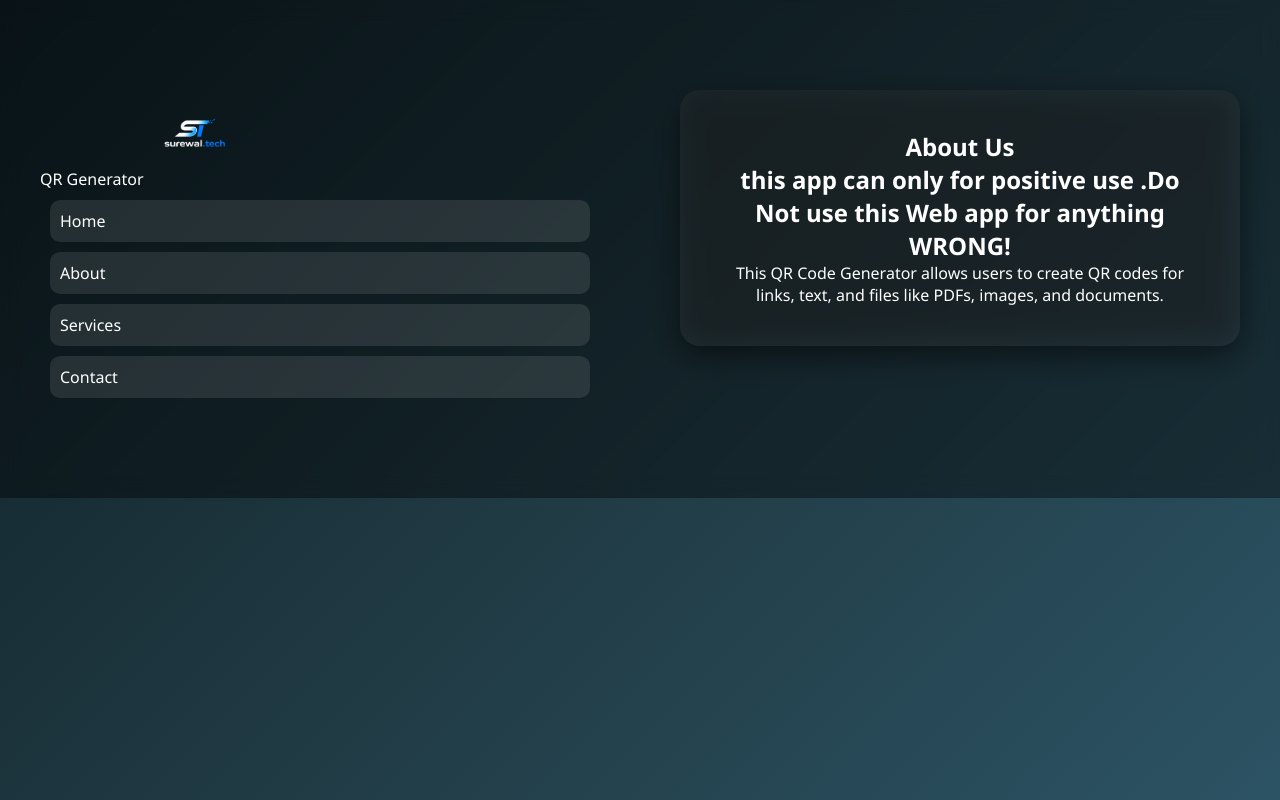
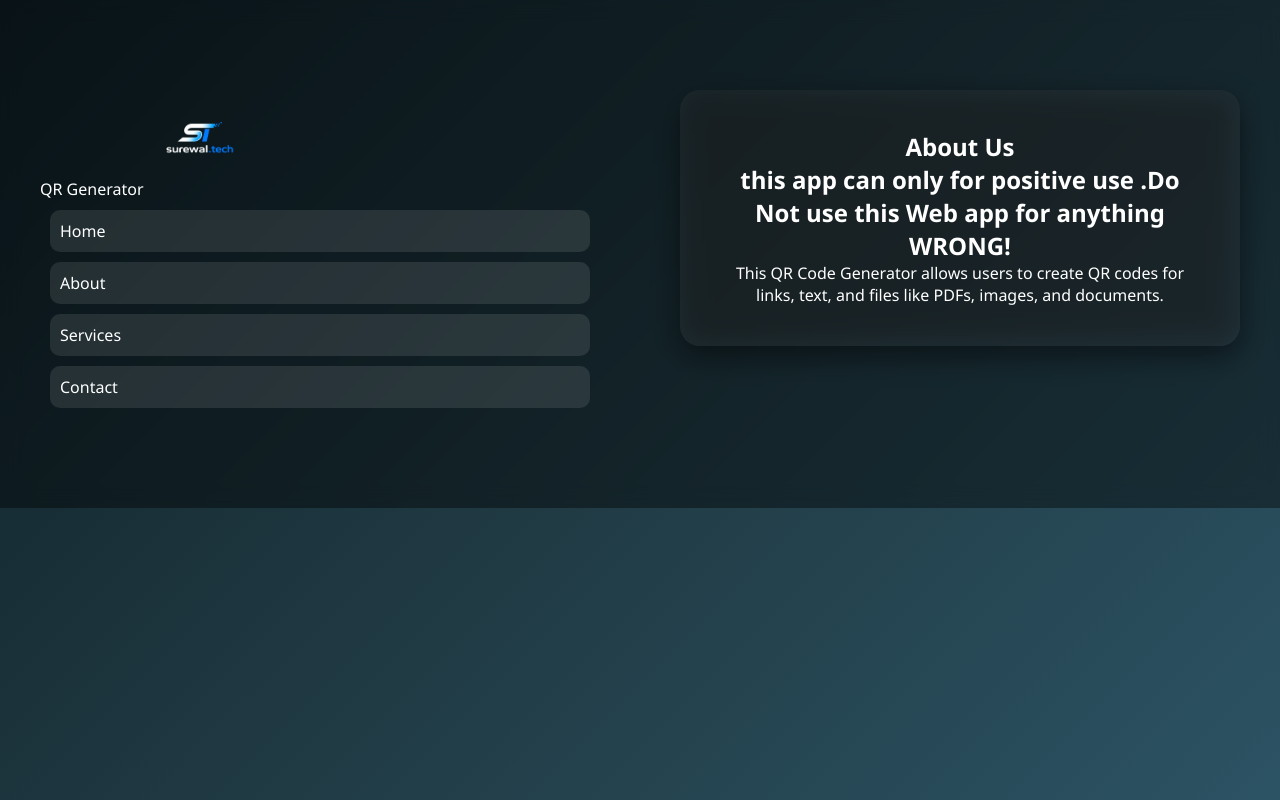
Before and after one commit to MohitSurewal/QR--Code-Generator, a Flask app: page /about in a window 1280 px wide. Run offline with Flask 3, Linux system fonts and the light colour scheme.

Commit message:
Update font weights and logo image size

```diff
--- a/templates/base.html
+++ b/templates/base.html
@@ -6,7 +6,7 @@
     <link rel="icon"
           type="image/png"
           href="{{ url_for('static', filename='logo.png') }}">
-    <link href="https://fonts.googleapis.com/css2?family=Poppins:wght@300;500;700&display=swap" rel="stylesheet">
+    <link href="https://fonts.googleapis.com/css2?family=Poppins:wght@500;800;900&display=swap" rel="stylesheet">
 </head>
 <script>
 document.querySelectorAll("a").forEach(link => {
@@ -23,7 +23,7 @@ window.onload = () => {
 <nav class="navbar">
     <div class="container">
         <a href="/" class="logo">QR Generator</a>
-        <img src="{{ url_for('static', filename='logo.png') }}" width="95">
+        <img src="{{ url_for('static', filename='logo.png') }}" width="105">
         <ul class="nav-links">
             <li><a href="/">Home</a></li>
             <li><a href="/about">About</a></li>
```
